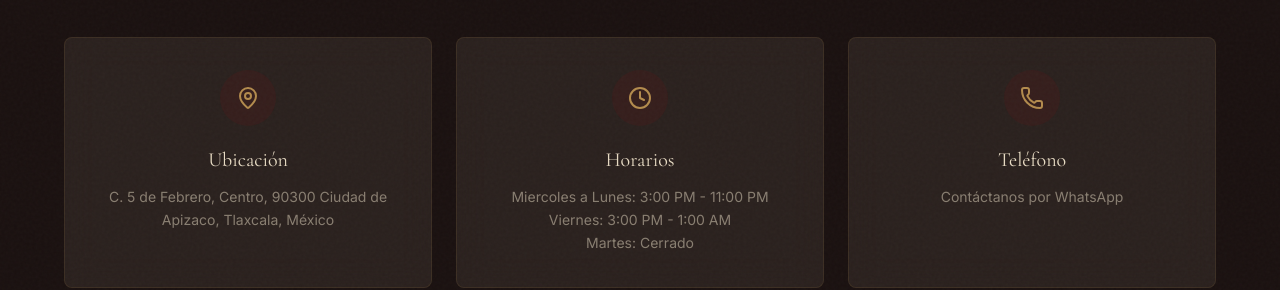
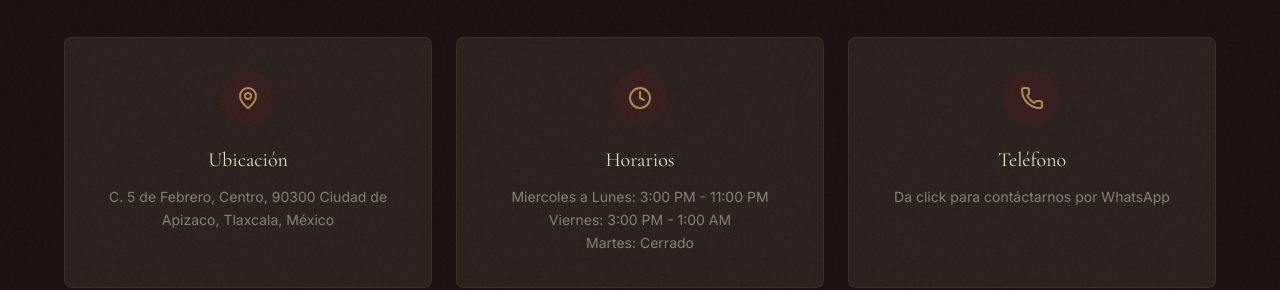
Before and after one commit to alt146ae/galopolis, a React (Vite) app: page / in a window 1280 px wide. Shown: the part 3771-4061 px from the top of the page. Built offline with nearby package versions, Linux system fonts and the light colour scheme.

Commit message:
cambio de numero

```diff
--- a/src/components/InfoSection.jsx
+++ b/src/components/InfoSection.jsx
@@ -16,17 +16,17 @@ const infoItems = [
     text: 'Miercoles a Lunes: 3:00 PM - 11:00 PM\nViernes: 3:00 PM - 1:00 AM\nMartes: Cerrado',
   },
   {
-    link: 'https://wa.me/522414140571',
+    link: 'https://wa.me/522411107085',
     icon: Phone,
     title: 'Teléfono',
-    text: 'Contáctanos por WhatsApp',
+    text: 'Da click para contáctarnos por WhatsApp',
   },
 ];
 
 const socials = [
   { icon: Instagram, label: 'Instagram', href: 'https://www.instagram.com/galeriacafegalopolis/?utm_source=ig_web_button_share_sheet&igsh=ZDNlZDc0MzIxNw%3D%3D'},
   { icon: Facebook, label: 'Facebook', href: 'https://www.facebook.com/profile.php?id=61556116239441' },
-  { icon: MessageCircle, label: 'WhatsApp', href: 'https://wa.me/522414140571'  },
+  { icon: MessageCircle, label: 'WhatsApp', href: 'https://wa.me/522411107085'  },
 ];
 
 export default function InfoSection() {
```
